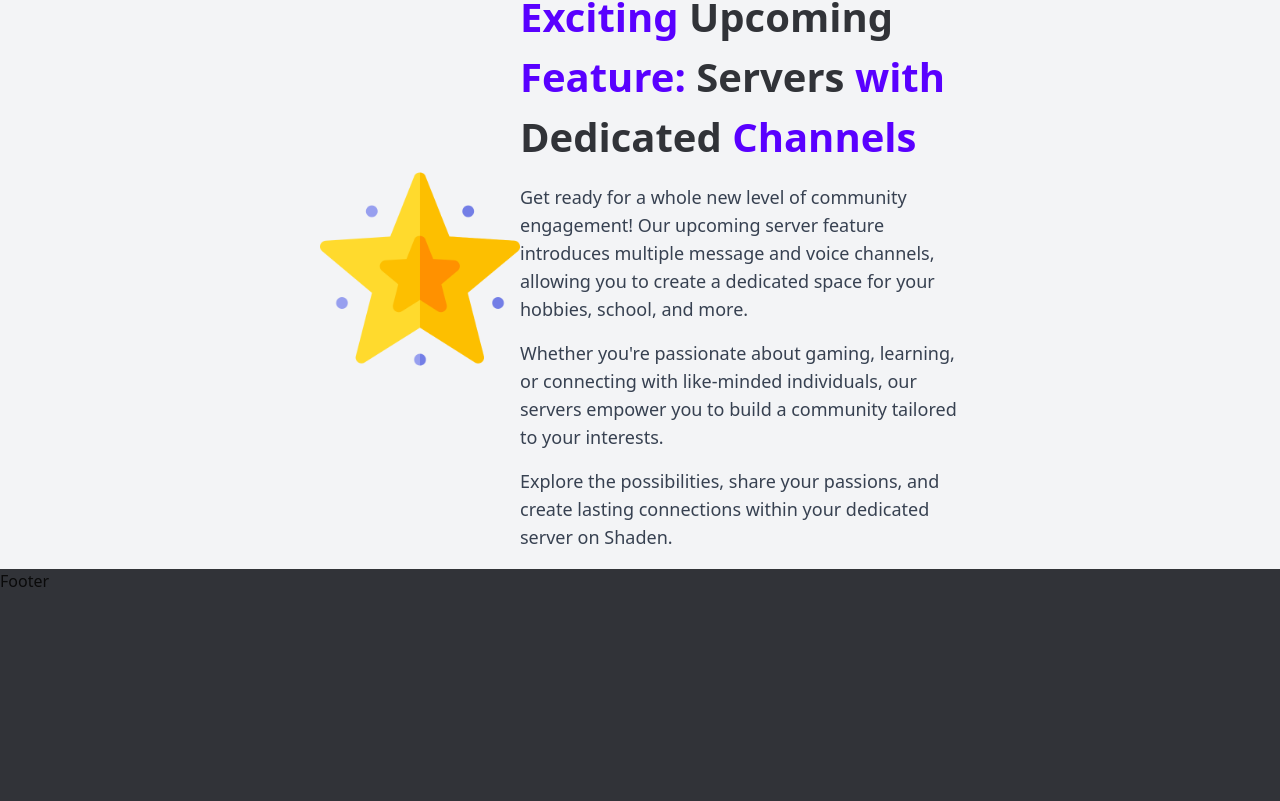
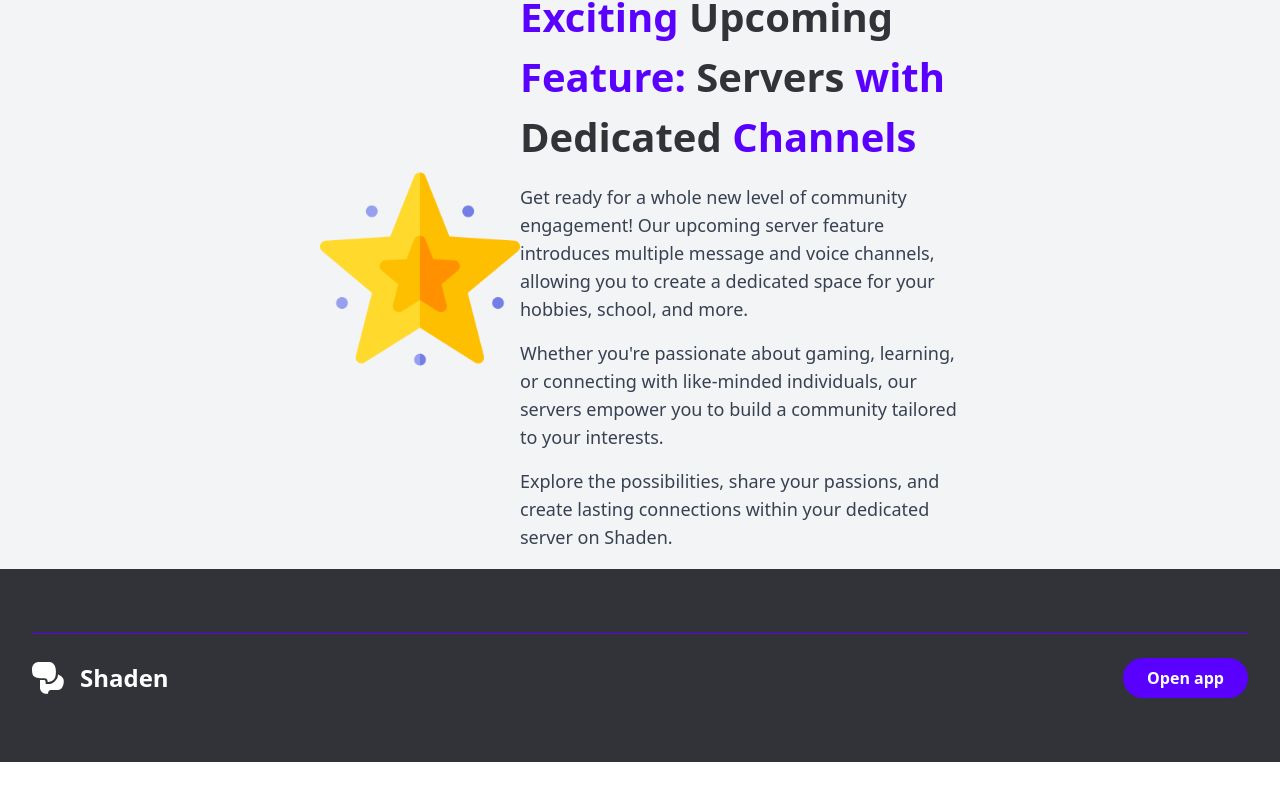
Before and after one commit to jakottelaar/Shaden-landingpage, a React (Vite) app: page / in a window 1280 px wide. Shown: the part 1903-2704 px from the top of the page. After the commit the page ends 2665 px from the top, so only its background shows below. Built offline with nearby package versions, Linux system fonts and the light colour scheme.

Commit message:
Created Footer component

```diff
--- a/src/components/Footer.tsx
+++ b/src/components/Footer.tsx
@@ -1,5 +1,22 @@
+import ShadenLogo from "../assets/Shaden logo.svg";
+
 const Footer = () => {
-  return <footer className="bg-primary-100 h-[500px] w-full">Footer</footer>;
+  return (
+    <footer className="bg-primary-100">
+      <div className="container mx-auto px-8 py-16">
+        <hr className="border-secondary-100 border-1 mb-6" />
+        <div className="flex flex-col md:flex-row md:justify-between">
+          <div className="flex cursor-pointer items-center space-x-4">
+            <img src={ShadenLogo} className="w-8" alt="Shaden Logo" />
+            <div className="text-2xl font-bold text-white">Shaden</div>
+          </div>
+          <button className="hover:text-secondary-100 bg-secondary-100 mt-4 rounded-full px-6 py-2 font-semibold text-white transition-all duration-300 hover:bg-white hover:shadow-lg md:mt-0">
+            Open app
+          </button>
+        </div>
+      </div>
+    </footer>
+  );
 };
 
 export default Footer;
```
